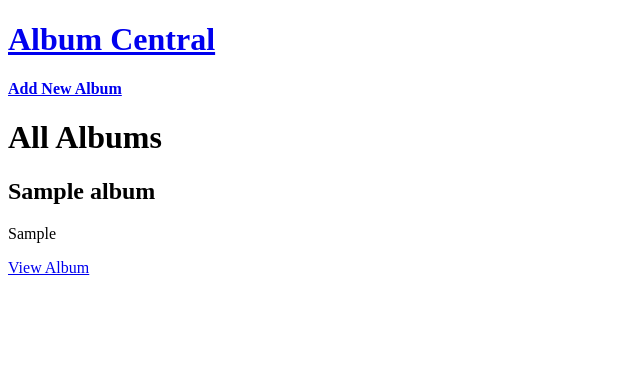
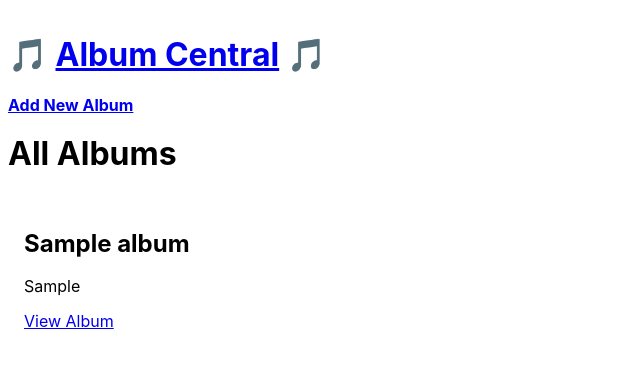
Before and after one commit to Momentum-Team-13/django-music-jreyesri13, a Django app: page / in a window 1280 px wide. Shown: the top 377 px of the page, without its empty margins (0-640 px from the left). Run offline with Django 4.2, Linux system fonts and the light colour scheme; tables that the repository leaves empty hold one stand-in row (values such as "Sample post").

Commit message:
Added basic css to the page

```diff
--- a/templates/albums/list_albums.html
+++ b/templates/albums/list_albums.html
@@ -6,14 +6,14 @@
 
 <h1>All Albums</h1>
 
-<div>
+<div class="flex flex-wrap">
     {% for album in albums %}
-    <div>
+    <div class="w-33 pa3">
 
         <h2>{{ album.title }}</h2>
 
         {% if album.artist %}
-        <div>
+        <div class="flex">
             <div>{{ album.artist }}</div>
         </div>
         {% endif %}
--- a/templates/base.html
+++ b/templates/base.html
@@ -1,15 +1,19 @@
 <!DOCTYPE html>
+<html lang="en">
 
 <head>
     <meta charset="UTF-8">
     <meta name="viewport" content="width=device-width, initial-scale=1.0">
     <title>Albums</title>
-    <!-- {% block head %} -->
-    <!-- {% endblock %} -->
+    <link rel="stylesheet" href="https://unpkg.com/tachyons@4.12.0/css/tachyons.min.css" />
 </head>
 
-<body>
-    <h1><a href="{% url 'list_albums' %}">Album Central</a></h1>
-    {% block content %}
-    {% endblock %}
+<body class="sans-serif pv3 ph2">
+    <div class="mw9 center">
+        <h1>🎵 <a href="{% url 'list_albums' %}">Album Central</a> 🎵</h1>
+        {% block content %}
+        {% endblock %}
+    </div>
 </body>
+
+</html>
```
